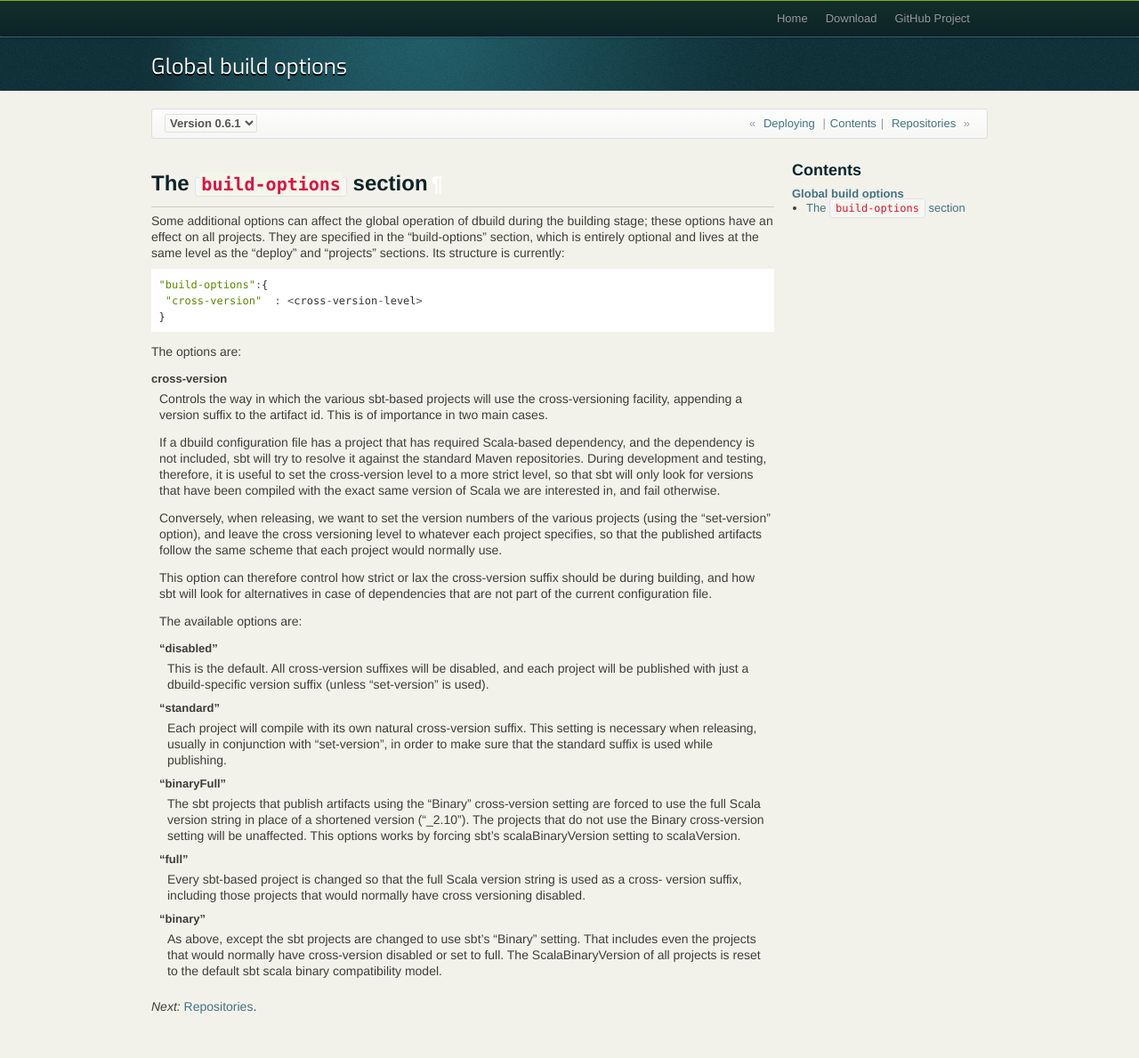
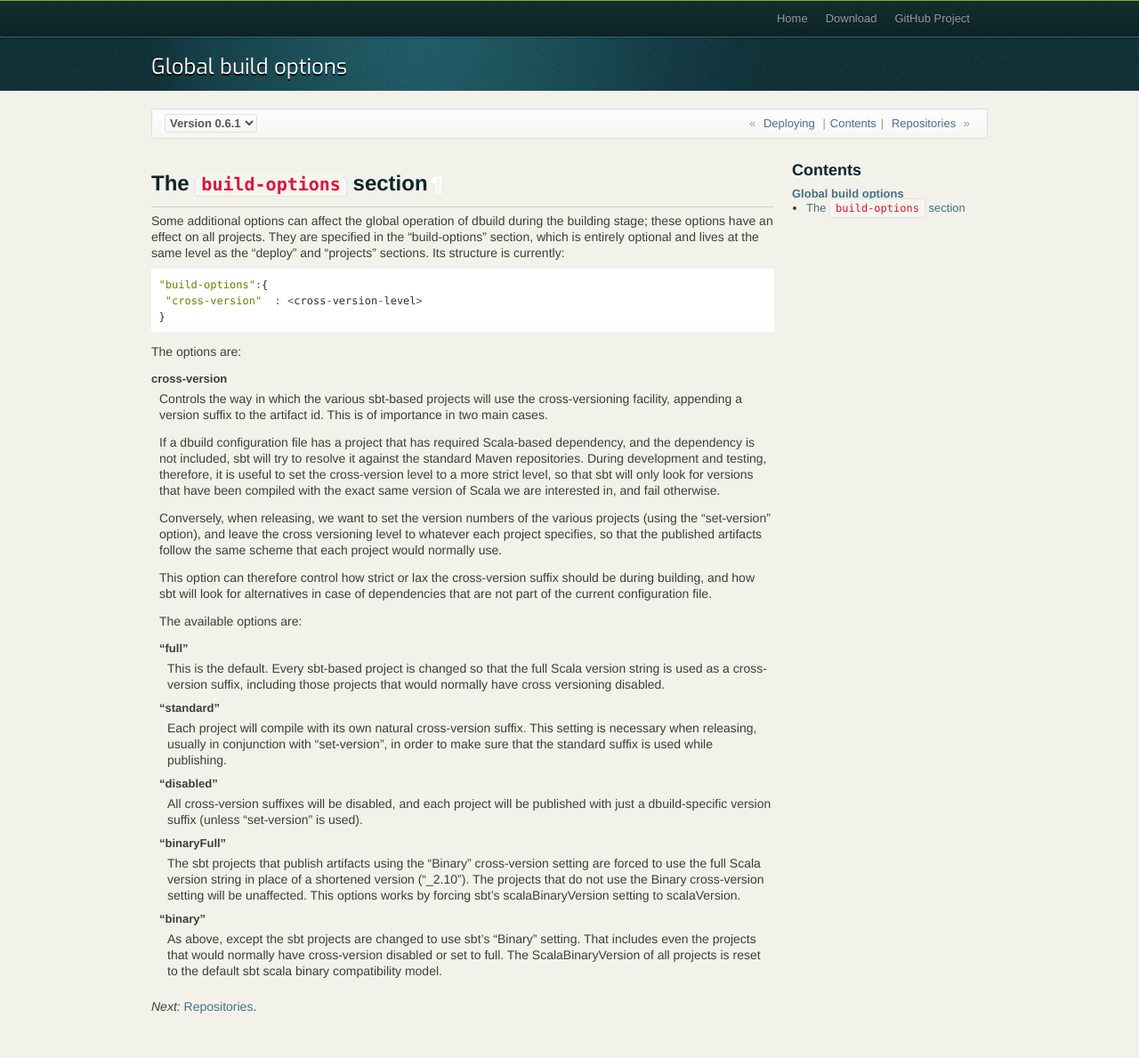
Before and after one commit to lightbend-labs/dbuild, a Sphinx documentation site: the page built from docs/src/sphinx/buildOptions.rst, in a window 1280 px wide. Shown: the whole page at 89% size. Built offline with Sphinx 7.4.7, drawn with Linux system fonts in a browser that asks for light colours.

```diff
--- a/docs/src/sphinx/buildOptions.rst
+++ b/docs/src/sphinx/buildOptions.rst
@@ -42,25 +42,25 @@ cross-version
 
   The available options are:
 
-  "disabled"
-    This is the default. All cross-version suffixes will be disabled, and each project
-    will be published with just a dbuild-specific version suffix (unless "set-version" is used).
+  "full"
+    This is the default. Every sbt-based project is changed so that the full Scala version string
+    is used as a cross-version suffix, including those projects that would normally have cross
+    versioning disabled.
 
   "standard"
     Each project will compile with its own natural cross-version suffix.
     This setting is necessary when releasing, usually in conjunction with "set-version",
     in order to make sure that the standard suffix is used while publishing.
 
+  "disabled"
+    All cross-version suffixes will be disabled, and each project will be published with
+    just a dbuild-specific version suffix (unless "set-version" is used).
 
   "binaryFull"
     The sbt projects that publish artifacts using the "Binary" cross-version setting are
     forced to use the full Scala version string in place of a shortened version ("_2.10"). The projects
     that do not use the Binary cross-version setting will be unaffected. This options works
     by forcing sbt's scalaBinaryVersion setting to scalaVersion.
-
-  "full"
-    Every sbt-based project is changed so that the full Scala version string is used as a cross-
-    version suffix, including those projects that would normally have cross versioning disabled.
 
   "binary"
     As above, except the sbt projects are changed to use sbt's "Binary" setting. That includes
```
Also changed, not shown: 2 other files.
